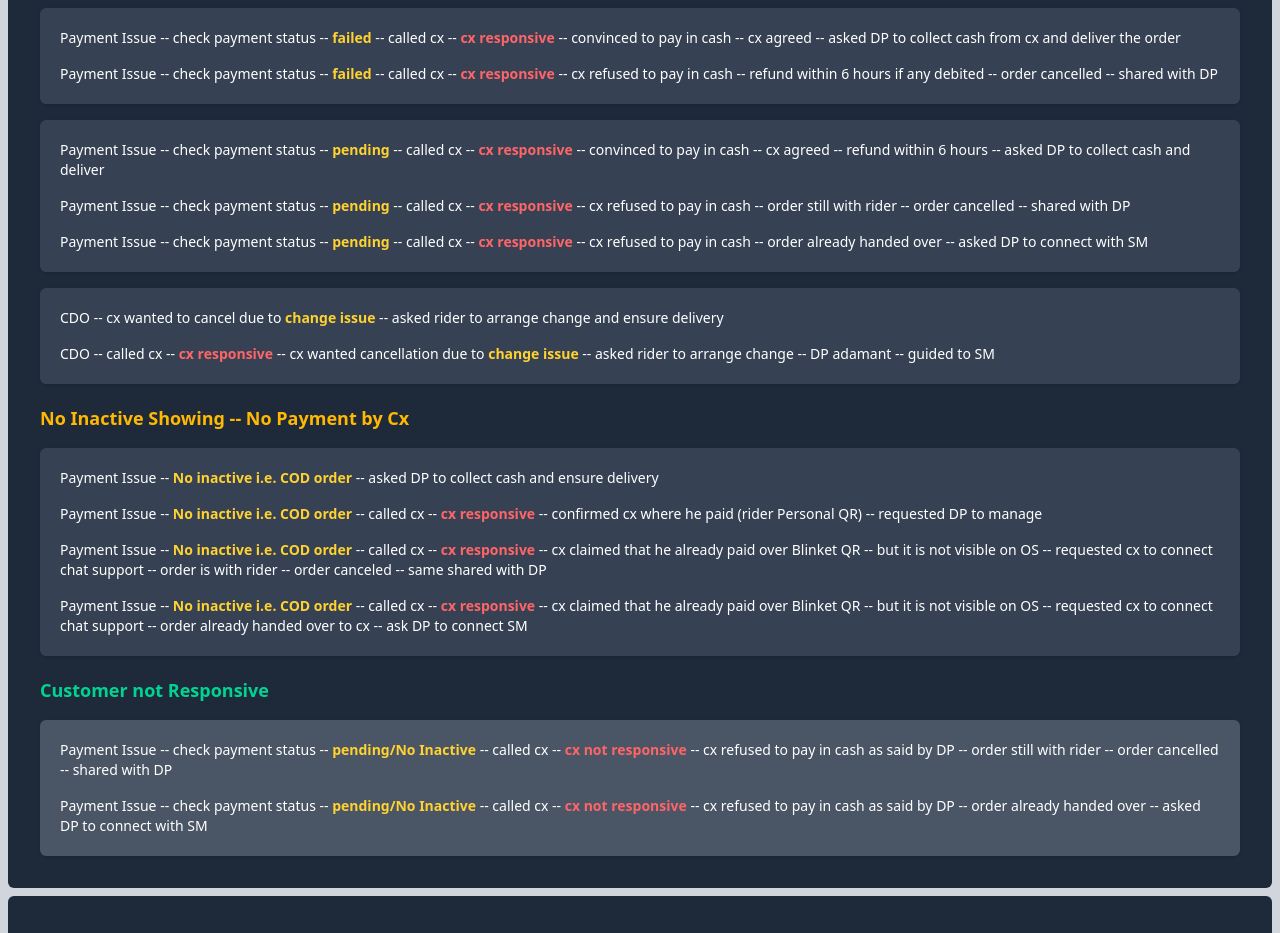
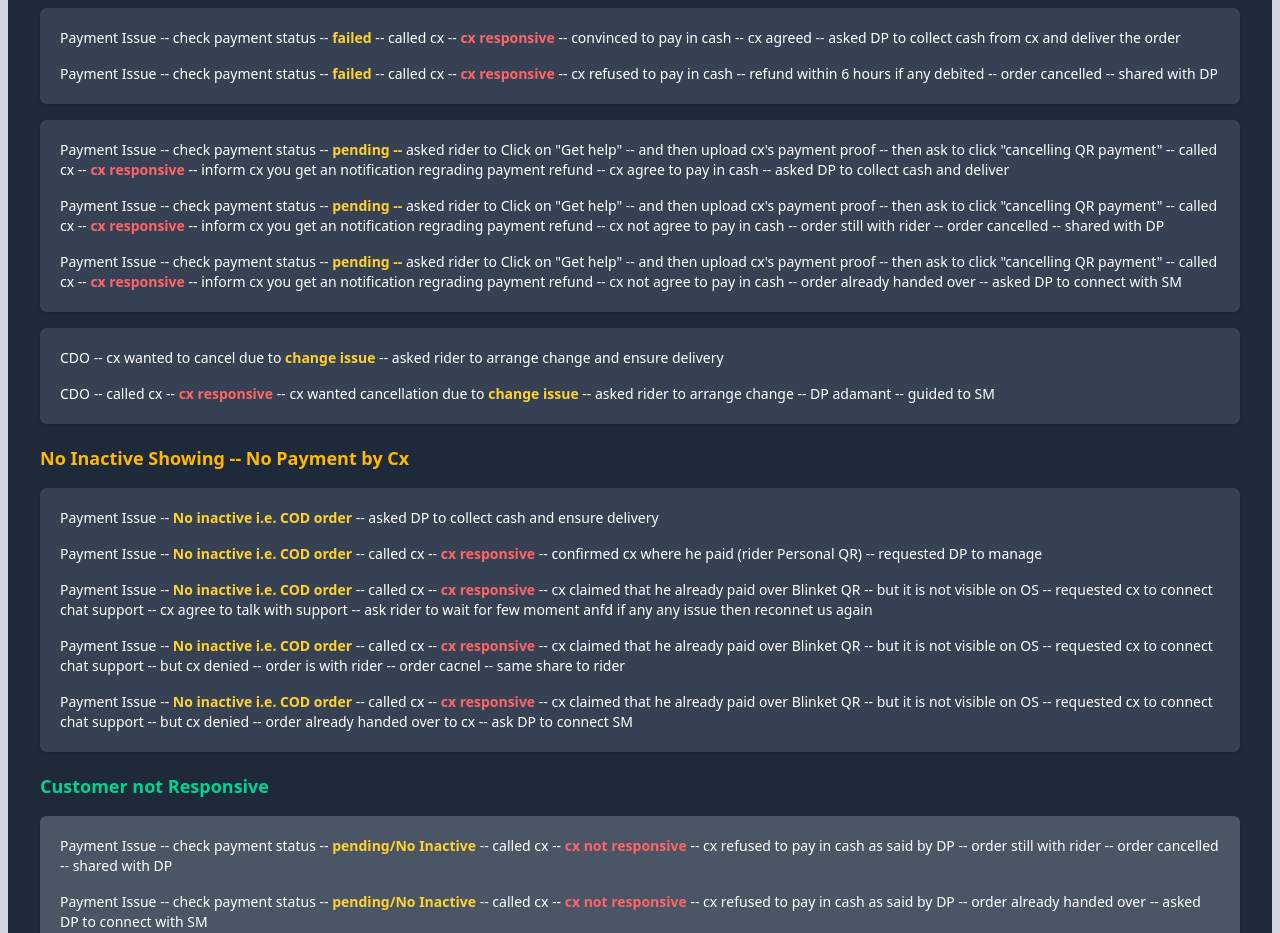
Before and after one commit to Code-with-Sahani/Blinket-DP, a React (Vite) app: page / in a window 1280 px wide. Shown: the part 6840-7773 px from the top of the page. Built offline with nearby package versions, Linux system fonts and the light colour scheme.

Commit message:
Update PaymentIssue.jsx

```diff
--- a/src/Components/PaymentIssue.jsx
+++ b/src/Components/PaymentIssue.jsx
@@ -20,9 +20,16 @@ const PaymentIssue = () => {
 
                 <div className="p-3 bg-gray-700 rounded-md shadow">
                     <ul>
-                        <li className="p-2">Payment Issue -- check payment status -- <strong className="text-amber-300 font-semibold">pending</strong> -- called cx -- <strong className="text-red-400 font-semibold">cx responsive</strong> -- convinced to pay in cash -- cx agreed -- refund within 6 hours -- asked DP to collect cash and deliver </li>
+
+                        <li className="p-2">Payment Issue -- check payment status -- <strong className="text-amber-300 font-semibold">pending -- </strong>asked rider to Click on "Get help" -- and then upload cx's payment proof -- then ask to click "cancelling QR payment" -- called cx -- <strong className="text-red-400 font-semibold">cx responsive</strong> -- inform cx you get an notification regrading payment refund -- cx agree to pay in cash -- asked DP to collect cash and deliver </li>
+
+                        <li className="p-2">Payment Issue -- check payment status -- <strong className="text-amber-300 font-semibold">pending -- </strong>asked rider to Click on "Get help" -- and then upload cx's payment proof -- then ask to click "cancelling QR payment" -- called cx -- <strong className="text-red-400 font-semibold">cx responsive</strong> -- inform cx you get an notification regrading payment refund -- cx not agree to pay in cash -- order still with rider -- order cancelled -- shared with DP </li>
+
+                        <li className="p-2">Payment Issue -- check payment status -- <strong className="text-amber-300 font-semibold">pending -- </strong>asked rider to Click on "Get help" -- and then upload cx's payment proof -- then ask to click "cancelling QR payment" -- called cx -- <strong className="text-red-400 font-semibold">cx responsive</strong> -- inform cx you get an notification regrading payment refund -- cx not agree to pay in cash -- order already handed over -- asked DP to connect with SM </li>
+
+                        {/* <li className="p-2">Payment Issue -- check payment status -- <strong className="text-amber-300 font-semibold">pending</strong> -- called cx -- <strong className="text-red-400 font-semibold">cx responsive</strong> -- convinced to pay in cash -- cx agreed -- refund within 6 hours -- asked DP to collect cash and deliver </li>
                         <li className="p-2">Payment Issue -- check payment status -- <strong className="text-amber-300 font-semibold">pending</strong> -- called cx -- <strong className="text-red-400 font-semibold">cx responsive</strong> -- cx refused to pay in cash -- order still with rider -- order cancelled -- shared with DP </li>
-                        <li className="p-2">Payment Issue -- check payment status -- <strong className="text-amber-300 font-semibold">pending</strong> -- called cx -- <strong className="text-red-400 font-semibold">cx responsive</strong> -- cx refused to pay in cash -- order already handed over -- asked DP to connect with SM </li>
+                        <li className="p-2">Payment Issue -- check payment status -- <strong className="text-amber-300 font-semibold">pending</strong> -- called cx -- <strong className="text-red-400 font-semibold">cx responsive</strong> -- cx refused to pay in cash -- order already handed over -- asked DP to connect with SM </li> */}
                     </ul>
                 </div>
 
@@ -38,17 +45,18 @@ const PaymentIssue = () => {
                     <ul>
                         <li className="p-2">Payment Issue -- <strong className="text-amber-300 font-semibold">No inactive i.e. COD order</strong> -- asked DP to collect cash and ensure delivery </li>
                         <li className="p-2">Payment Issue -- <strong className="text-amber-300 font-semibold">No inactive i.e. COD order</strong> -- called cx -- <strong className="text-red-400 font-semibold">cx responsive</strong> -- confirmed cx where he paid (rider Personal QR) -- requested DP to manage </li>
-                        <li className="p-2">Payment Issue -- <strong className="text-amber-300 font-semibold">No inactive i.e. COD order</strong> -- called cx -- <strong className="text-red-400 font-semibold">cx responsive</strong> -- cx claimed that he already paid over Blinket QR -- but it is not visible on OS -- requested cx to connect chat support -- order is with rider -- order canceled -- same shared with DP </li>
-                        <li className="p-2">Payment Issue -- <strong className="text-amber-300 font-semibold">No inactive i.e. COD order</strong> -- called cx -- <strong className="text-red-400 font-semibold">cx responsive</strong> -- cx claimed that he already paid over Blinket QR -- but it is not visible on OS -- requested cx to connect chat support -- order already handed over to cx -- ask DP to connect SM </li>
+                        <li className="p-2">Payment Issue -- <strong className="text-amber-300 font-semibold">No inactive i.e. COD order</strong> -- called cx -- <strong className="text-red-400 font-semibold">cx responsive</strong> -- cx claimed that he already paid over Blinket QR -- but it is not visible on OS -- requested cx to connect chat support -- cx agree to talk with support -- ask rider to wait for few moment anfd if any any issue then reconnet us again </li>
+                        <li className="p-2">Payment Issue -- <strong className="text-amber-300 font-semibold">No inactive i.e. COD order</strong> -- called cx -- <strong className="text-red-400 font-semibold">cx responsive</strong> -- cx claimed that he already paid over Blinket QR -- but it is not visible on OS -- requested cx to connect chat support -- but cx denied -- order is with rider -- order cacnel -- same share to rider </li>
+                        <li className="p-2">Payment Issue -- <strong className="text-amber-300 font-semibold">No inactive i.e. COD order</strong> -- called cx -- <strong className="text-red-400 font-semibold">cx responsive</strong> -- cx claimed that he already paid over Blinket QR -- but it is not visible on OS -- requested cx to connect chat support -- but cx denied -- order already handed over to cx -- ask DP to connect SM </li>
                     </ul>
                 </div>
 
                 <h3 className="text-lg font-semibold text-emerald-400 mt-5">Customer not Responsive</h3>
                 <div className="p-3 bg-gray-600 rounded-md shadow">
-                 <ul>
-                 <li className="p-2">Payment Issue -- check payment status -- <strong className="text-amber-300 font-semibold">pending/No Inactive</strong> -- called cx -- <strong className="text-red-400 font-semibold">cx not responsive</strong> -- cx refused to pay in cash as said by DP -- order still with rider -- order cancelled -- shared with DP </li>
-                 <li className="p-2">Payment Issue -- check payment status -- <strong className="text-amber-300 font-semibold">pending/No Inactive</strong> -- called cx -- <strong className="text-red-400 font-semibold">cx not responsive</strong> -- cx refused to pay in cash as said by DP -- order already handed over -- asked DP to connect with SM </li>
-                 </ul>
+                    <ul>
+                        <li className="p-2">Payment Issue -- check payment status -- <strong className="text-amber-300 font-semibold">pending/No Inactive</strong> -- called cx -- <strong className="text-red-400 font-semibold">cx not responsive</strong> -- cx refused to pay in cash as said by DP -- order still with rider -- order cancelled -- shared with DP </li>
+                        <li className="p-2">Payment Issue -- check payment status -- <strong className="text-amber-300 font-semibold">pending/No Inactive</strong> -- called cx -- <strong className="text-red-400 font-semibold">cx not responsive</strong> -- cx refused to pay in cash as said by DP -- order already handed over -- asked DP to connect with SM </li>
+                    </ul>
                 </div>
             </div>
         </div>
```
